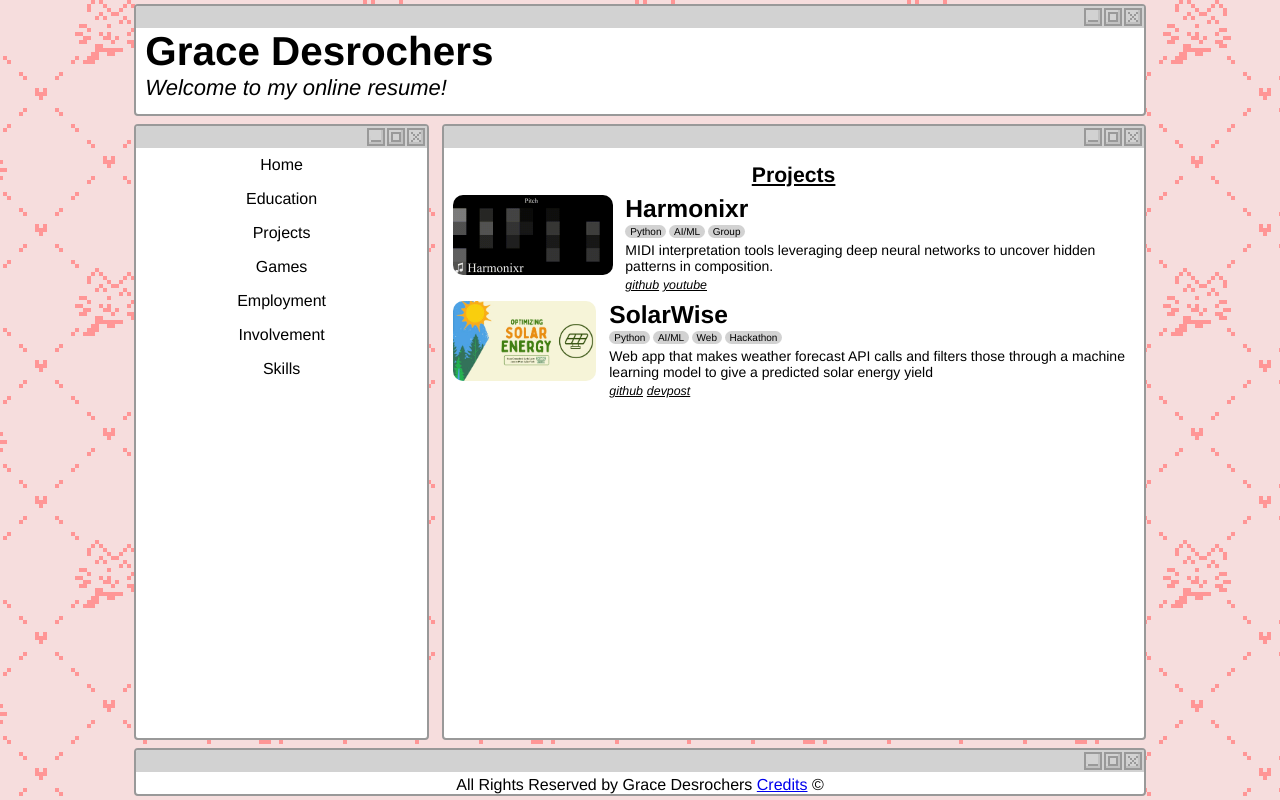
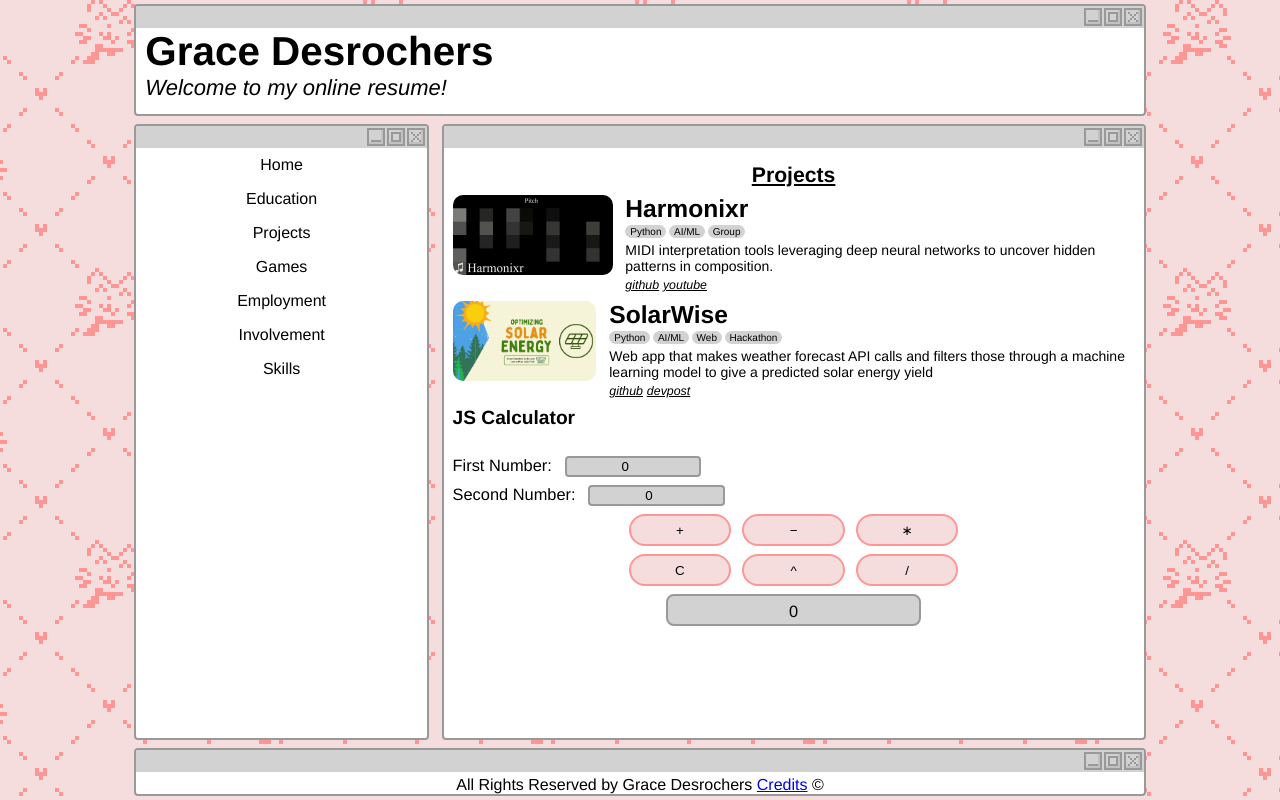
Before and after one commit to gracedes/mp-3, a React (Vite) app: page /projects in a window 1280 px wide. Built offline with nearby package versions, Linux system fonts and the light colour scheme.

Commit message:
useState calculator! yippee!

```diff
--- /dev/null
+++ b/src/components/Calculator.tsx
@@ -0,0 +1,75 @@
+import {Calc, Buttons} from "./styling/CalcStyles.tsx"
+import {HBox} from "./styling/MainStyles.tsx";
+import {useState} from "react";
+import styled from "styled-components";
+
+export const Output = styled.div<{value: number}>`
+    height: 4vh;
+    width: 75%;
+    background-color: ${(props) => props.value < 0 ? `#F39597`: `#d2d2d2`};
+    border: 2px solid ${(props) => props.value < 0 ? `#EA4346`: `#999999`};
+    border-radius: 1vh;
+    text-align: center;
+    padding-top: 0.75vh;
+    margin: auto;
+`;
+
+export default function Calculator() {
+
+    const [firstNumber, setFirstNumber] = useState(0);
+    const [secondNumber, setSecondNumber] = useState(0)
+    const [output, setOutput] = useState(0);
+
+    function addition() {
+        setOutput(firstNumber + secondNumber);
+    }
+    function subtraction() {
+        setOutput(firstNumber - secondNumber);
+    }
+    function multiplication() {
+        setOutput(firstNumber * secondNumber);
+    }
+    function division() {
+        setOutput(firstNumber / secondNumber);
+    }
+    function power() {
+        let res = firstNumber;
+        for (let i = 0; i < secondNumber - 1; i++) {
+            res *= firstNumber;
+        }
+        setOutput(res);
+    }
+    function clearInputs() {
+        setFirstNumber(0);
+        setSecondNumber(0);
+        setOutput(0);
+    }
+
+    return (
+        <Calc>
+            <div>
+                <HBox>
+                    <label htmlFor="firstNumber">First Number:</label>
+                    <input type={"number"} id={"firstNumber"} value={firstNumber} onChange={(e)=>setFirstNumber(Number(e.target.value))}/>
+                </HBox>
+                <HBox>
+                    <label htmlFor="secondNumber">Second Number:</label>
+                    <input type={"number"} id={"secondNumber"} value={secondNumber} onChange={(e)=>setSecondNumber(Number(e.target.value))}/>
+                </HBox>
+            </div>
+            <Buttons>
+                <HBox>
+                    <button onClick={addition}>+</button>
+                    <button onClick={subtraction}>&minus;</button>
+                    <button onClick={multiplication}>&lowast;</button>
+                </HBox>
+                <HBox>
+                    <button onClick={clearInputs}>C</button>
+                    <button onClick={power}>^</button>
+                    <button onClick={division}>/</button>
+                </HBox>
+                <Output value={output}>{output}</Output>
+            </Buttons>
+        </Calc>
+    );
+}
--- a/src/components/mains/Projects.tsx
+++ b/src/components/mains/Projects.tsx
@@ -1,5 +1,7 @@
 import {Window, Deco, Content} from "../styling/WindowStyles.tsx";
 import {Main, MainLink, VBox, HBox, Tag} from "../styling/MainStyles.tsx";
+
+import Calculator from "../Calculator.tsx";
 
 export default function Projects() {
     return (
@@ -39,7 +41,9 @@ export default function Projects() {
                               <MainLink to={"https://devpost.com/software/solar-wise-energy-forecast"} target={"_blank"}>devpost</MainLink>
                           </div>
                       </HBox>
-                      {/* TODO: add calculator */}
+                      <h3>JS Calculator</h3>
+                      <br/>
+                      <Calculator/>
                   </VBox>
               </Content>
           </Window>
--- /dev/null
+++ b/src/components/styling/CalcStyles.tsx
@@ -0,0 +1,32 @@
+import styled from "styled-components";
+
+export const Calc = styled.div`
+    display: flex;
+    flex-direction: column;
+    margin: 1vh auto;
+    text-align: center;
+    width: 100%;
+    & input {
+        border: 2px solid #999999;
+        border-radius: 4px;
+        background-color: #d2d2d2;
+        text-align: center;
+        width: 20%;
+        margin: 0 1vw;
+    };
+    & button {
+        border: 2px solid #ff9696;
+        border-radius: 2vh;
+        background-color: #f6dddd;
+        text-align: center;
+        width: 30%;
+        height: 4vh;
+        margin: auto;
+        &:hover { background-color: #ecb8b8 };
+    }
+`;
+
+export const Buttons = styled.div`
+    width: 50%;
+    margin: auto;
+`;
```
